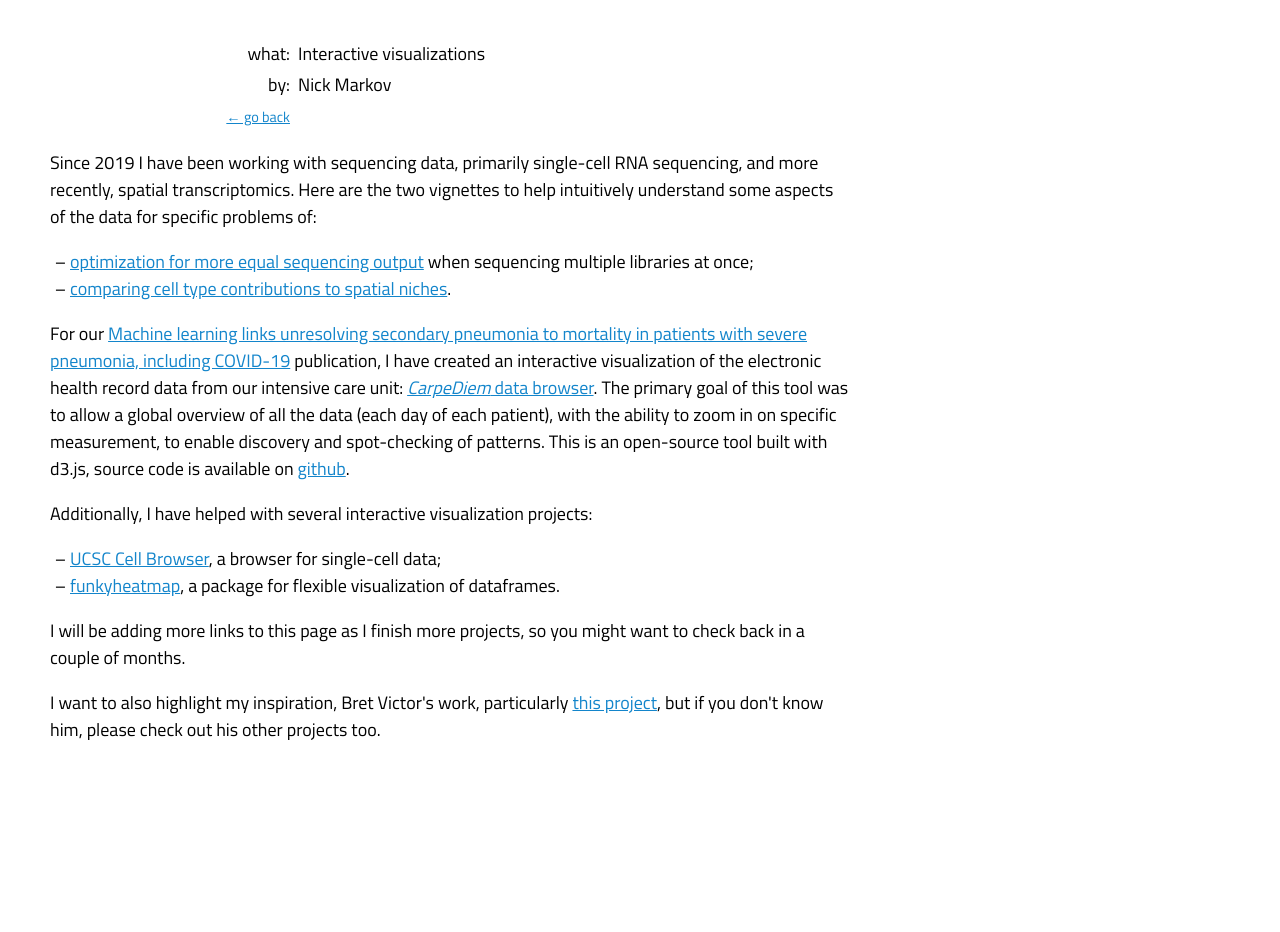
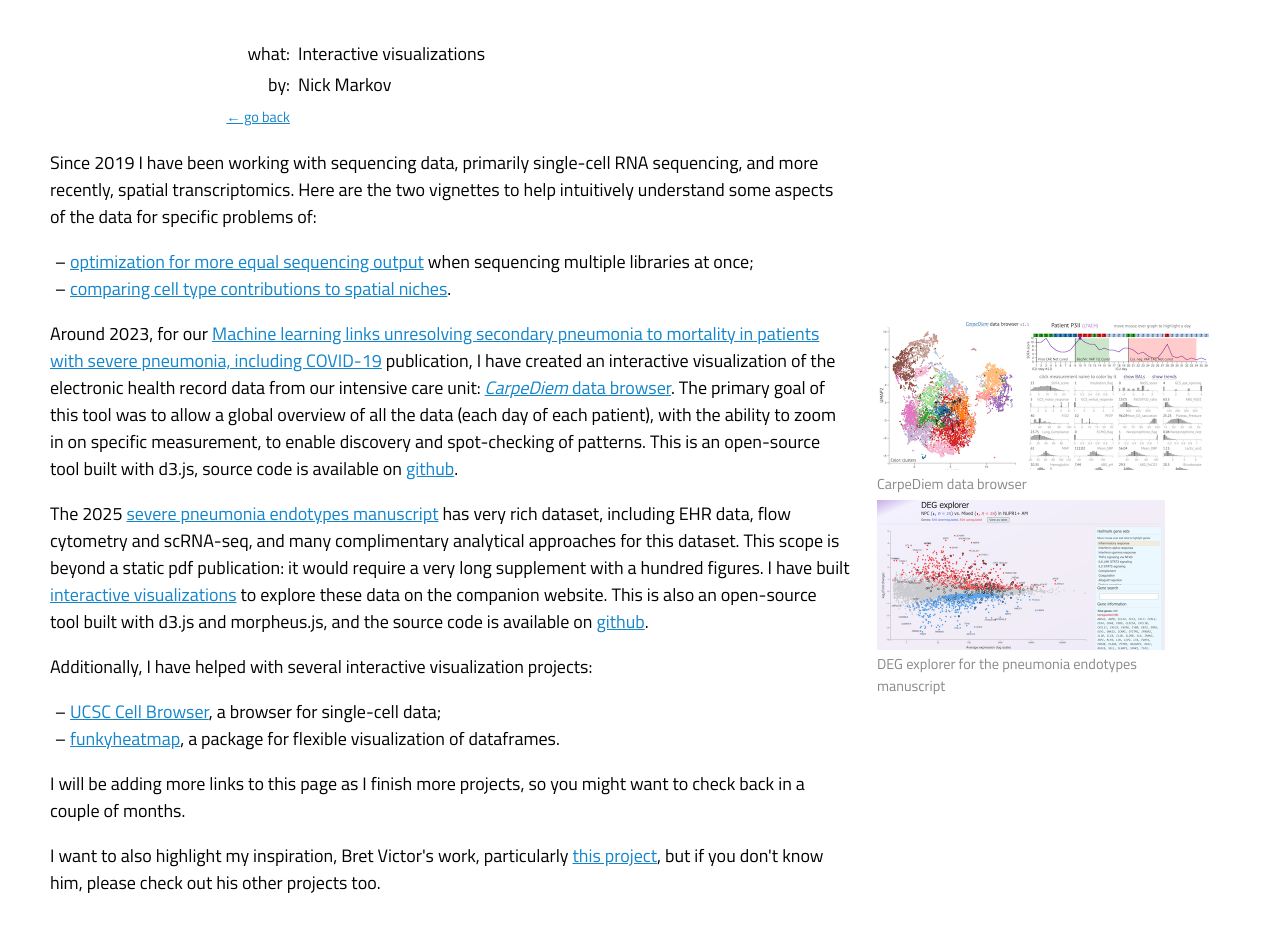
Before and after one commit to mxposed/mxposed.github.io, a plain HTML site: page alive/index.html in a window 1280 px wide. Before the commit the page ends 800 px from the top, so only its background shows below. Drawn offline with Linux system fonts and the light colour scheme.

Commit message:
Add serniczek

```diff
--- a/alive/index.html
+++ b/alive/index.html
@@ -5,6 +5,31 @@
     <title>Nick Markov ⟫ Interactive visualization</title>
     <link rel="stylesheet" href="/base.css"/>
     <link rel="stylesheet" href="https://fonts.googleapis.com/css2?family=Titillium+Web"/>
+    <style>
+        .para-with-img {
+            position: relative;
+        }
+        .para-with-img > figure {
+            margin: 0.8em 0 0;
+        }
+        .para-with-img > figure img {
+            height: 150px;
+            display: block;
+        }
+        .para-with-img > figure figcaption {
+            font-size: 0.8em;
+            margin-top: 0.2em;
+            color: #888;
+        }
+        @media (min-width: 1200px) {
+            .para-with-img > figure {
+                position: absolute;
+                left: 100%;
+                top: 0;
+                margin: 0 0 0 1.5em;
+            }
+        }
+    </style>
 </head>
 <body>
 <dl>
@@ -23,14 +48,36 @@
     libraries at once;</li>
     <li><a href="https://mxposed.github.io/notebooks/interactive_cell_visualization.html">comparing cell type contributions to spatial niches</a>.</li>
 </ul>
+<div class="para-with-img">
     <p>
-    For our <a href="https://www.jci.org/articles/view/170682">Machine learning links unresolving secondary pneumonia to mortality in patients with severe pneumonia, including COVID-19</a>
+        Around 2023, for our <a href="https://www.jci.org/articles/view/170682">Machine learning links unresolving secondary pneumonia to mortality in patients with severe pneumonia, including COVID-19</a>
         publication, I have created an interactive visualization of the electronic health record data from
-    our intensive care unit: <a href="https://nupulmonary.org/carpediem/browser/"><i>CarpeDiem</i> data browser</a>.
+        our intensive care unit: <a href="https://sqlifts.fsm.northwestern.edu/public/carpediem/browser/"><i>CarpeDiem</i> data browser</a>.
         The primary goal of this tool was to allow a global overview of all the data (each day of each patient),
         with the ability to zoom in on specific measurement, to enable discovery and spot-checking of patterns.
         This is an open-source tool built with d3.js, source code is available on <a href="https://github.com/NUSCRIPT/CarpeDiem/tree/main/data_browser">github</a>.
     </p>
+    <figure>
+        <a href="https://sqlifts.fsm.northwestern.edu/public/carpediem/browser/"><img src="carpediem.png"/></a>
+        <figcaption>CarpeDiem data browser</figcaption>
+    </figure>
+</div>
+<div class="para-with-img">
+    <p>
+        The 2025 <a href="https://www.biorxiv.org/content/10.64898/2026.05.12.724509">severe pneumonia endotypes manuscript</a>
+        has very rich dataset, including EHR data, flow cytometry and scRNA-seq, and many complimentary
+        analytical approaches for this dataset. This scope is beyond a static pdf publication: it would
+        require a very long supplement with a hundred figures. I have built
+        <a href="https://sqlifts.fsm.northwestern.edu/public/pneumonia-endotypes/">interactive visualizations</a>
+        to explore these data on the companion website.
+        This is also an open-source tool built with d3.js and morpheus.js, and the source code is available on
+        <a href="https://github.com/NUPulmonary/2026_Pneumonia_endotypes">github</a>.
+    </p>
+    <figure>
+        <a href="https://sqlifts.fsm.northwestern.edu/public/pneumonia-endotypes/"><img src="serniczek.png"/></a>
+        <figcaption>DEG explorer for the pneumonia endotypes manuscript</figcaption>
+    </figure>
+</div>
 <p>
     Additionally, I have helped with several interactive visualization projects:
 </p>
```
Also changed, not shown: alive/carpediem.png (added), alive/serniczek.png (added). Lines whose indentation alone changed are shown as unchanged.
